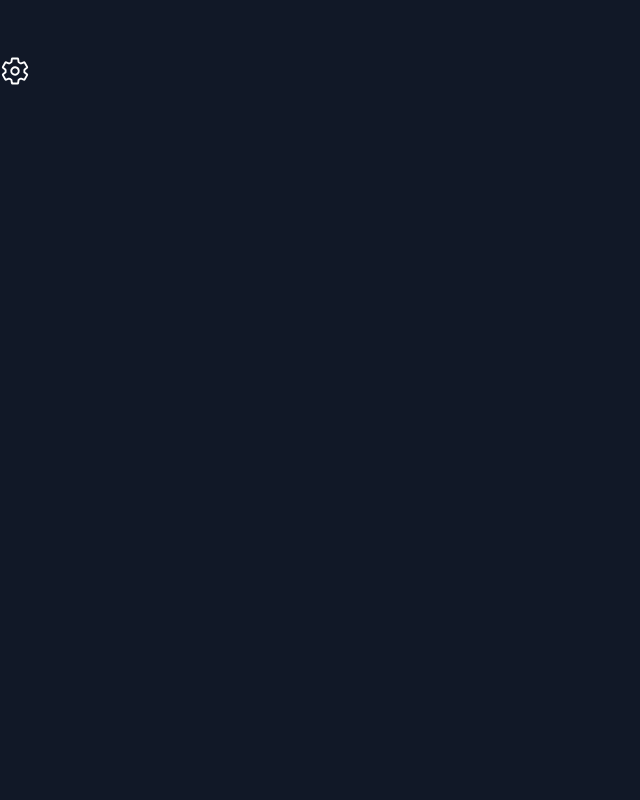
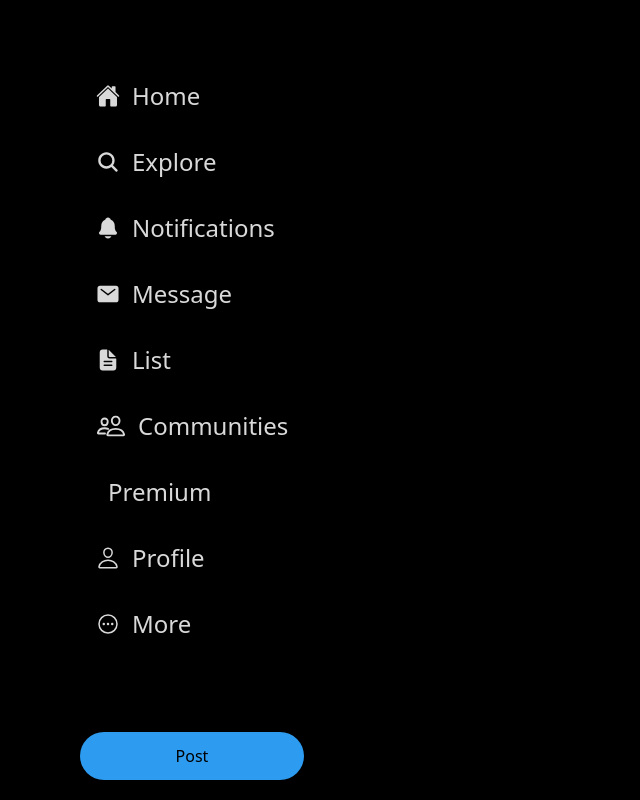
Before and after one commit to w3zeblamf/my-x-corp-profile-clone, a website: page index.html in a window 1280 px wide. Shown: the whole page, without its empty margins (0-640 px from the left). Drawn offline with nearby package versions, Linux system fonts and the light colour scheme.

Commit message:
left sidebar added

```diff
--- a/index.html
+++ b/index.html
@@ -14,14 +14,13 @@
       referrerpolicy="no-referrer" />
     <title>X Social Networks Clone</title>
     <script src="https://cdn.tailwindcss.com"></script>
-    <style type="text/tailwindcss"></style>
     <script>
       tailwind.config = {
         theme: {
           extend: {
             colors: {
-              xBlue: "#2d9bf0",
-              xWhite: "#d9d9d9"
+              XBlue: "#2d9bf0",
+              XWhite: "#d9d9d9"
             }
           }
         }
@@ -31,50 +30,97 @@
   </head>
   <body>
     <!-- Container -->
-    <div class="bg-gray-900 flex h-screen mx-auto">
-      <!-- Left Sidebare-->
+    <div class="bg-black flex h-screen mx-auto">
+      <!-- Left Sidebar-->
       <div>
         <!-- Logo -->
-      <div class="flex w-14 h-14 text-white">
+        <div class="ml-20 XButtons h-14 w-14">
           <span>
-      <i class="fa-brands fa-x-twitter "></i>
+            <i class="fa-brands fa-x-twitter text-4xl"></i>
           </span>
         </div>
         <!-- EO Logo -->
 
-      <!-- Settigns -->
-      <div ><ion-icon name="settings-outline"
-      class="text-white text-3xl"></ion-icon></div>
-      <!-- EO Settigns -->
+        <!-- Bottoms -->
+        <div class="space-y-2.5 mt-3">
+          <div class="XButtons">
+            <!--<i class="fa-solid fa-house"></i>-->
+            <ion-icon name="home"></ion-icon>
+            <span>Home</span>
+          </div>
+
+          <div class="XButtons">
+            <!--<i class="fa-solid fa-hashtag text-2xl"></i>-->
+            <ion-icon name="search"></ion-icon>
+            <span>Explore</span>
+          </div>
+
+          <div class="XButtons">
+            <!--<i class="fa-solid fa-bell text-2xl"></i>-->
+            <ion-icon name="notifications"></ion-icon>
+            <span>Notifications</span>
+          </div>
+
+          <div class="XButtons">
+            <!--<i class="fa-solid fa-message text-2xl"></i>-->
+            <ion-icon name="mail"></ion-icon>
+            <span>Message</span>
+          </div>
+
+          <div class="XButtons">
+            <!--<i class="fa-solid fa-bookmark text-2xl"></i>-->
+            <ion-icon name="document-text"></ion-icon>
+            <span>List</span>
+          </div>
+
+          <div class="XButtons">
+            <!--<i class="fa-solid fa-bookmark text-2xl"></i>-->
+            <ion-icon name="people-outline" class="text-3xl"></ion-icon>
+            <span>Communities</span>
+          </div>
+
+          <div class="XButtons">
+            <i class="fa-brands fa-x-twitter"></i>
+            <span>Premium</span>
+          </div>
+
+          <div class="XButtons">
+            <!--<i class="fa-solid fa-user text-2xl"></i>-->
+            <ion-icon name="person-outline"></ion-icon>
+            <span>Profile</span>
+          </div>
+
+          <div class="XButtons">
+            <!--<i class="fa-solid fa-angle-right text-2xl"></i>-->
+            <ion-icon name="ellipsis-horizontal-circle-outline"></ion-icon>
+            <span>More</span>
+          </div>
 
         </div>
-      <!-- EO Left Sidebare-->
 
+         <button class="mt-20 ml-20 bg-XBlue rounded-full w-56 h-12 hover:bg-blue-500">Post</button>
+        <!-- EO Bottoms -->
+
+        <!-- Settings
+        <div class="ml-20 XButtons">
+          <ion-icon
+            name="settings-outline"
+            class="text-XWhite text-2xl"></ion-icon>
+        </div>
+        EO Settings -->
+
+      </div>
+      <!-- EO Left Sidebar-->
 
       <!-- Main Section -->
 
       <!-- EO Main Section -->
 
-
-      <!-- Right Sidebare-->
+      <!-- Right Sidebar-->
       <div></div>
-      <!-- EO Right Sidebare-->
+      <!-- EO Right Sidebar-->
     </div>
     <!-- EO Container -->
-
-
-
-
-
-
-
-
-
-
-
-
-
-
 
     <!-- Ionicons v7.1.0-->
     <!-- https://ionic.io/ionicons/usage -->
@@ -82,7 +128,8 @@
       type="module"
       src="https://unpkg.com/ionicons@7.1.0/dist/ionicons/ionicons.esm.js"></script>
     <script
-      nomodule src="https://unpkg.com/ionicons@7.1.0/dist/ionicons/ionicons.js"></script>
+      nomodule
+      src="https://unpkg.com/ionicons@7.1.0/dist/ionicons/ionicons.js"></script>
   </body>
   <!-- EO Ionicons v7.1.0-->
 </html>
```
Also changed, not shown: build/style.css. Lines whose indentation alone changed are shown as unchanged.
